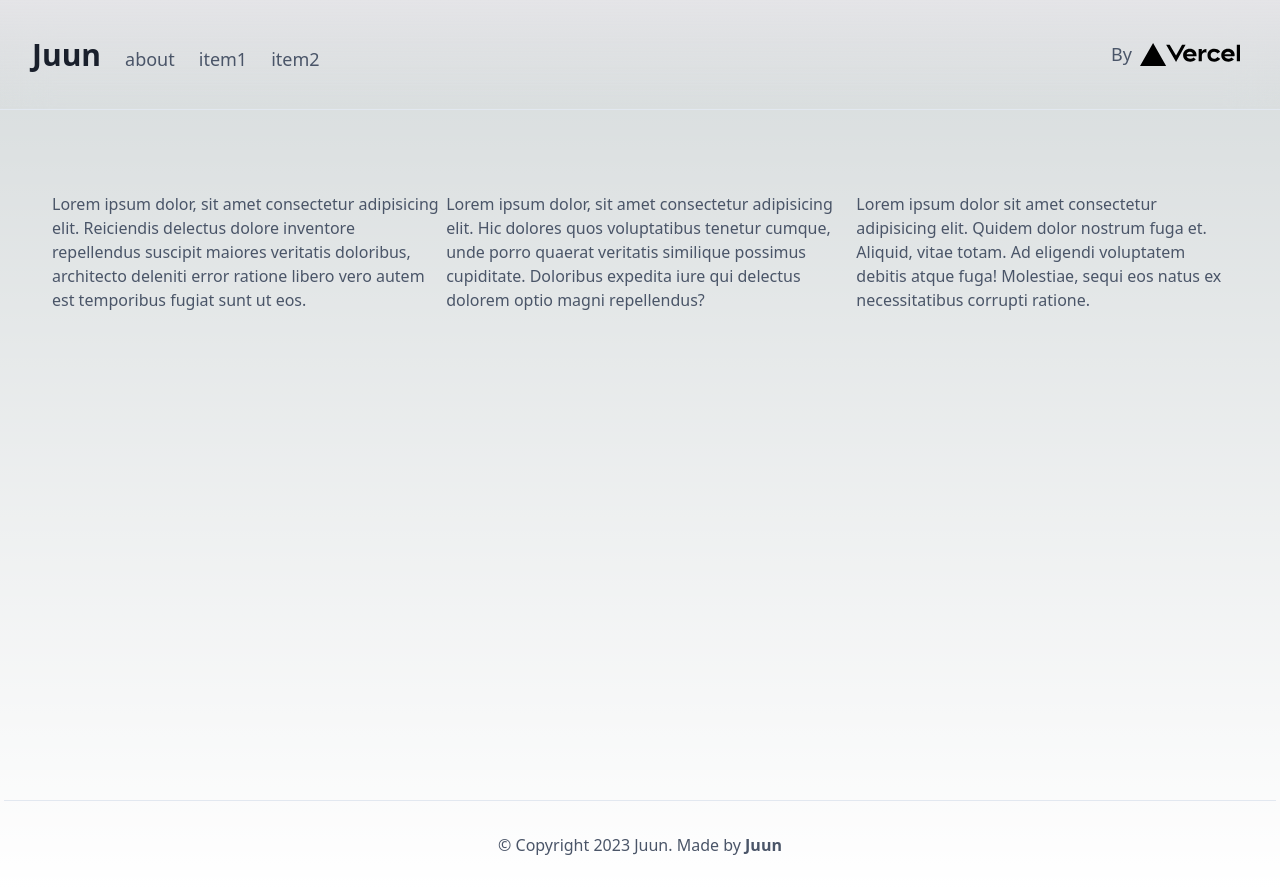
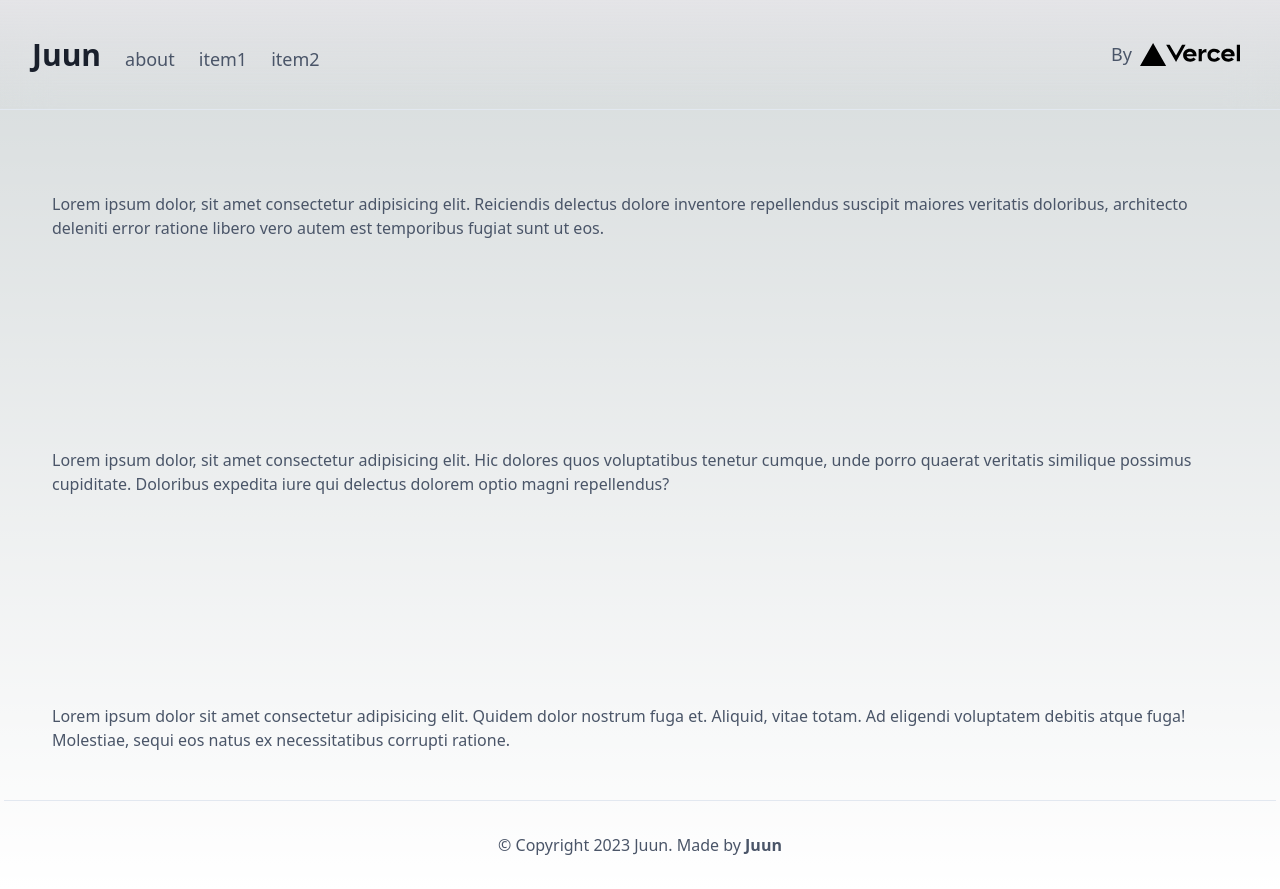
Before and after one commit to juunie-roh/setting-up-next, a Next.js app: page / in a window 1280 px wide. Built offline with nearby package versions, Linux system fonts and the light colour scheme.

Commit message:
fix(multiple sources): structure update, added page template
created DefaultPage template for setting "flex w-full flex-col items-center justify-between" div.

```diff
--- a/src/pages/about.tsx
+++ b/src/pages/about.tsx
@@ -1,7 +1,7 @@
 import Image from 'next/image';
 
 import { Meta } from '@/layouts/Meta';
-import { Main } from '@/templates/Main';
+import { DefaultPage, Main } from '@/templates';
 
 const About = () => (
   <Main
@@ -12,7 +12,7 @@ const About = () => (
       />
     }
   >
-    <div className="flex w-full flex-col items-center justify-between">
+    <DefaultPage>
       <div className="relative z-[-1] flex place-items-baseline before:absolute before:h-[300px] before:w-[480px] before:-translate-x-1/2 before:rounded-full before:bg-gradient-radial before:from-transparent before:to-transparent before:blur-2xl before:content-[''] after:absolute after:-z-20 after:h-[180px] after:w-[240px] after:translate-x-1/3 after:bg-gradient-conic after:from-sky-200 after:via-blue-200 after:blur-2xl after:content-[''] before:dark:bg-gradient-to-br before:dark:from-transparent before:dark:to-blue-700 before:dark:opacity-10 after:dark:from-sky-900 after:dark:via-[#0141ff] after:dark:opacity-40 before:lg:h-[360px]">
         <p className="mr-3 text-lg text-gray-600">This Project is built with</p>
         <Image
@@ -90,7 +90,7 @@ const About = () => (
           </p>
         </a>
       </div>
-    </div>
+    </DefaultPage>
   </Main>
 );
 
--- a/src/pages/index.tsx
+++ b/src/pages/index.tsx
@@ -1,5 +1,5 @@
 import { Meta } from '@/layouts/Meta';
-import { Main } from '@/templates/Main';
+import { DefaultPage, Main } from '@/templates';
 
 const Index = () => (
   <Main
@@ -10,6 +10,7 @@ const Index = () => (
       />
     }
   >
+    <DefaultPage>
       <p>
         Lorem ipsum dolor, sit amet consectetur adipisicing elit. Reiciendis
         delectus dolore inventore repellendus suscipit maiores veritatis
@@ -17,16 +18,18 @@ const Index = () => (
         temporibus fugiat sunt ut eos.
       </p>
       <p>
-      Lorem ipsum dolor, sit amet consectetur adipisicing elit. Hic dolores quos
-      voluptatibus tenetur cumque, unde porro quaerat veritatis similique
+        Lorem ipsum dolor, sit amet consectetur adipisicing elit. Hic dolores
+        quos voluptatibus tenetur cumque, unde porro quaerat veritatis similique
         possimus cupiditate. Doloribus expedita iure qui delectus dolorem optio
         magni repellendus?
       </p>
       <p>
         Lorem ipsum dolor sit amet consectetur adipisicing elit. Quidem dolor
         nostrum fuga et. Aliquid, vitae totam. Ad eligendi voluptatem debitis
-      atque fuga! Molestiae, sequi eos natus ex necessitatibus corrupti ratione.
+        atque fuga! Molestiae, sequi eos natus ex necessitatibus corrupti
+        ratione.
       </p>
+    </DefaultPage>
   </Main>
 );
 
--- /dev/null
+++ b/src/templates/DefaultPage.tsx
@@ -0,0 +1,15 @@
+import type { ReactNode } from 'react';
+
+type IDefaultPageProps = {
+  children: ReactNode;
+};
+
+const DefaultPage = (props: IDefaultPageProps) => {
+  return (
+    <div className="flex w-full flex-col items-center justify-between">
+      {props.children}
+    </div>
+  );
+};
+
+export { DefaultPage };
--- a/src/templates/Main.tsx
+++ b/src/templates/Main.tsx
@@ -37,8 +37,8 @@ const Main = (props: IMainProps) => {
                     <li
                       className={`${
                         router.pathname === menu.path
-                          ? 'underline underline-offset-2 '
-                          : ''
+                          ? 'text-gray-900 underline underline-offset-2 '
+                          : 'text-gray-700 '
                       }inline-block rounded-lg px-2 hover:bg-gray-400 hover:text-gray-900`}
                       key={menu.id}
                     >
--- /dev/null
+++ b/src/templates/index.ts
@@ -0,0 +1,4 @@
+import { DefaultPage } from './DefaultPage';
+import { Main } from './Main';
+
+export { DefaultPage, Main };
```
Lines whose indentation alone changed are shown as unchanged.
